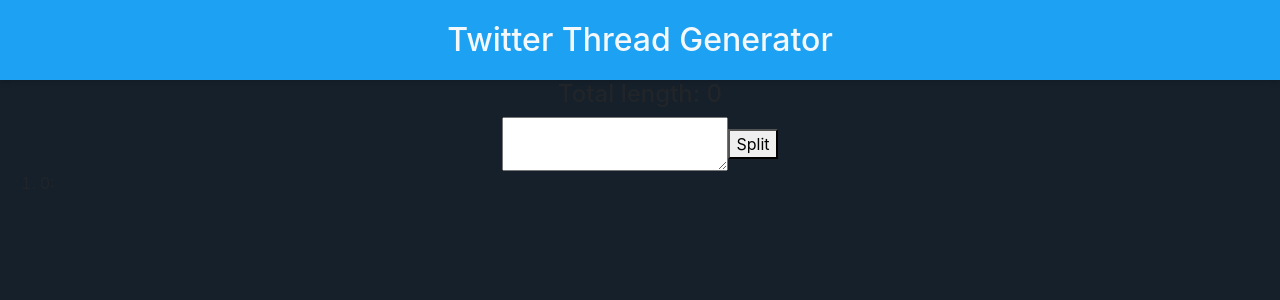
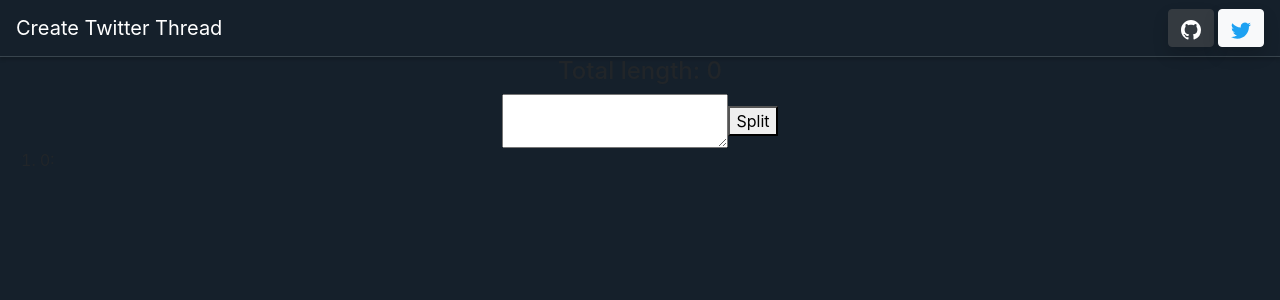
Before and after one commit to anikait1/twitter-thread-generator, a React (Create React App) app: page / in a window 1280 px wide. Shown: the top 300 px of the page. Built offline with nearby package versions, Linux system fonts and the light colour scheme.

Commit message:
Added links to github and twitter and replaced custom header with bootstrap navbar

```diff
--- a/src/Header.jsx
+++ b/src/Header.jsx
@@ -1,18 +1,56 @@
+import Navbar from "react-bootstrap/Navbar";
+import Button from "react-bootstrap/Button";
+
 function Header() {
   return (
-    <header
+    <Navbar
       style={{
-        backgroundColor: "#1DA1F2",
-        color: "#F5F8FA",
-        textAlign: "center",
-        fontSize: "2rem",
-        fontWeight: "500",
-        padding: "1rem",
-        boxShadow: "rgba(0, 0, 0, 0.1) 0px 4px 6px -1px, rgba(0, 0, 0, 0.06) 0px 2px 4px -1px",
+        backgroundColor: "#15202b",
+        borderBottom: "1px solid #38444d",
+        boxShadow: "rgba(0, 0, 0, 0.15) 0px 3px 3px 0px",
       }}
     >
-      Twitter Thread Generator
-    </header>
+      <Navbar.Brand style={{ color: "#ffffff" }}>
+        Create Twitter Thread
+      </Navbar.Brand>
+      <div className="ml-auto">
+        <Button
+          variant="dark"
+          href="https://github.com/anikait1/twitter-thread-generator"
+          target="_blank"
+          className="shadow"
+        >
+          <svg
+            xmlns="http://www.w3.org/2000/svg"
+            width="20"
+            height="20"
+            fill="currentColor"
+            class="bi bi-github"
+            viewBox="0 0 16 16"
+          >
+            <path d="M8 0C3.58 0 0 3.58 0 8c0 3.54 2.29 6.53 5.47 7.59.4.07.55-.17.55-.38 0-.19-.01-.82-.01-1.49-2.01.37-2.53-.49-2.69-.94-.09-.23-.48-.94-.82-1.13-.28-.15-.68-.52-.01-.53.63-.01 1.08.58 1.23.82.72 1.21 1.87.87 2.33.66.07-.52.28-.87.51-1.07-1.78-.2-3.64-.89-3.64-3.95 0-.87.31-1.59.82-2.15-.08-.2-.36-1.02.08-2.12 0 0 .67-.21 2.2.82.64-.18 1.32-.27 2-.27.68 0 1.36.09 2 .27 1.53-1.04 2.2-.82 2.2-.82.44 1.1.16 1.92.08 2.12.51.56.82 1.27.82 2.15 0 3.07-1.87 3.75-3.65 3.95.29.25.54.73.54 1.48 0 1.07-.01 1.93-.01 2.2 0 .21.15.46.55.38A8.012 8.012 0 0 0 16 8c0-4.42-3.58-8-8-8z" />
+          </svg>
+        </Button>{" "}
+        <Button
+          variant="light"
+          href="https://twitter.com/"
+          target="_blank"
+          style={{ color: "#1da1f2" }}
+          className="shadow"
+        >
+          <svg
+            xmlns="http://www.w3.org/2000/svg"
+            width="20"
+            height="20"
+            fill="currentColor"
+            class="bi bi-twitter"
+            viewBox="0 0 16 16"
+          >
+            <path d="M5.026 15c6.038 0 9.341-5.003 9.341-9.334 0-.14 0-.282-.006-.422A6.685 6.685 0 0 0 16 3.542a6.658 6.658 0 0 1-1.889.518 3.301 3.301 0 0 0 1.447-1.817 6.533 6.533 0 0 1-2.087.793A3.286 3.286 0 0 0 7.875 6.03a9.325 9.325 0 0 1-6.767-3.429 3.289 3.289 0 0 0 1.018 4.382A3.323 3.323 0 0 1 .64 6.575v.045a3.288 3.288 0 0 0 2.632 3.218 3.203 3.203 0 0 1-.865.115 3.23 3.23 0 0 1-.614-.057 3.283 3.283 0 0 0 3.067 2.277A6.588 6.588 0 0 1 .78 13.58a6.32 6.32 0 0 1-.78-.045A9.344 9.344 0 0 0 5.026 15z" />
+          </svg>
+        </Button>
+      </div>
+    </Navbar>
   );
 }
 
```
